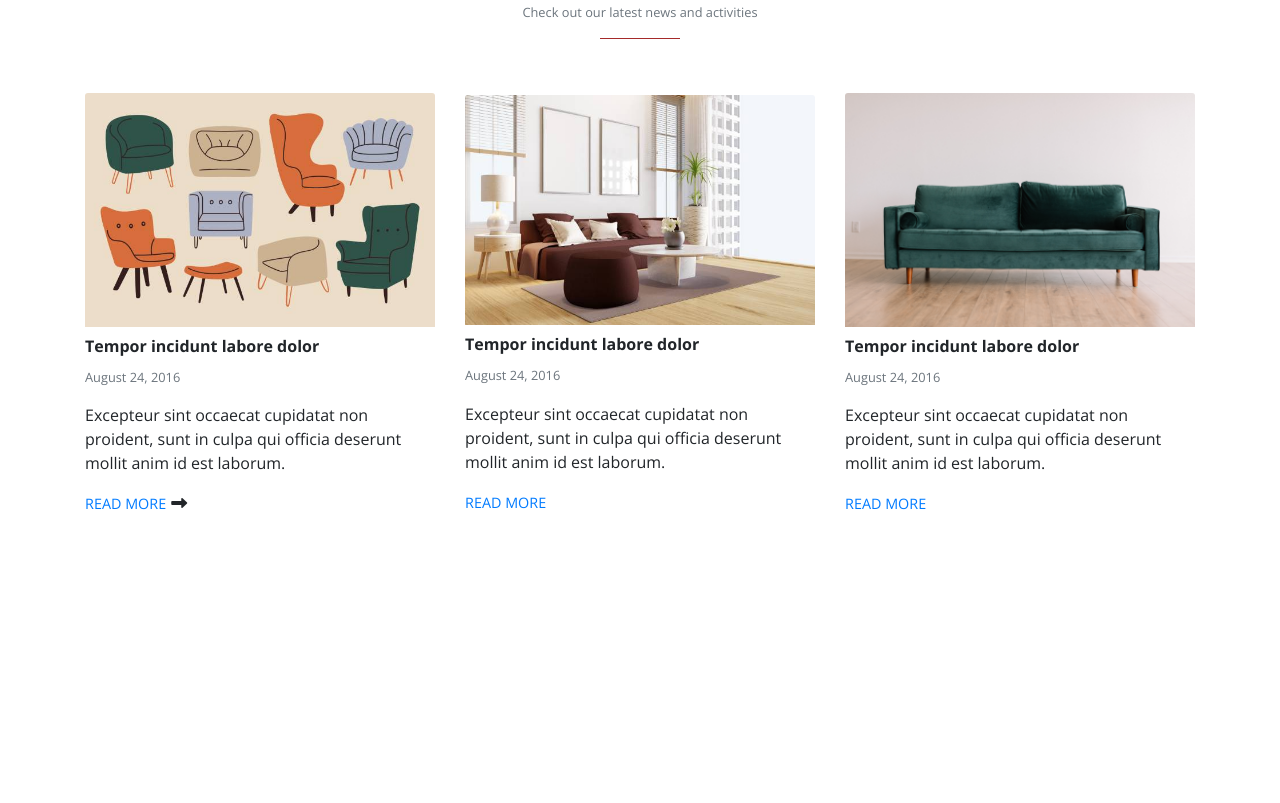
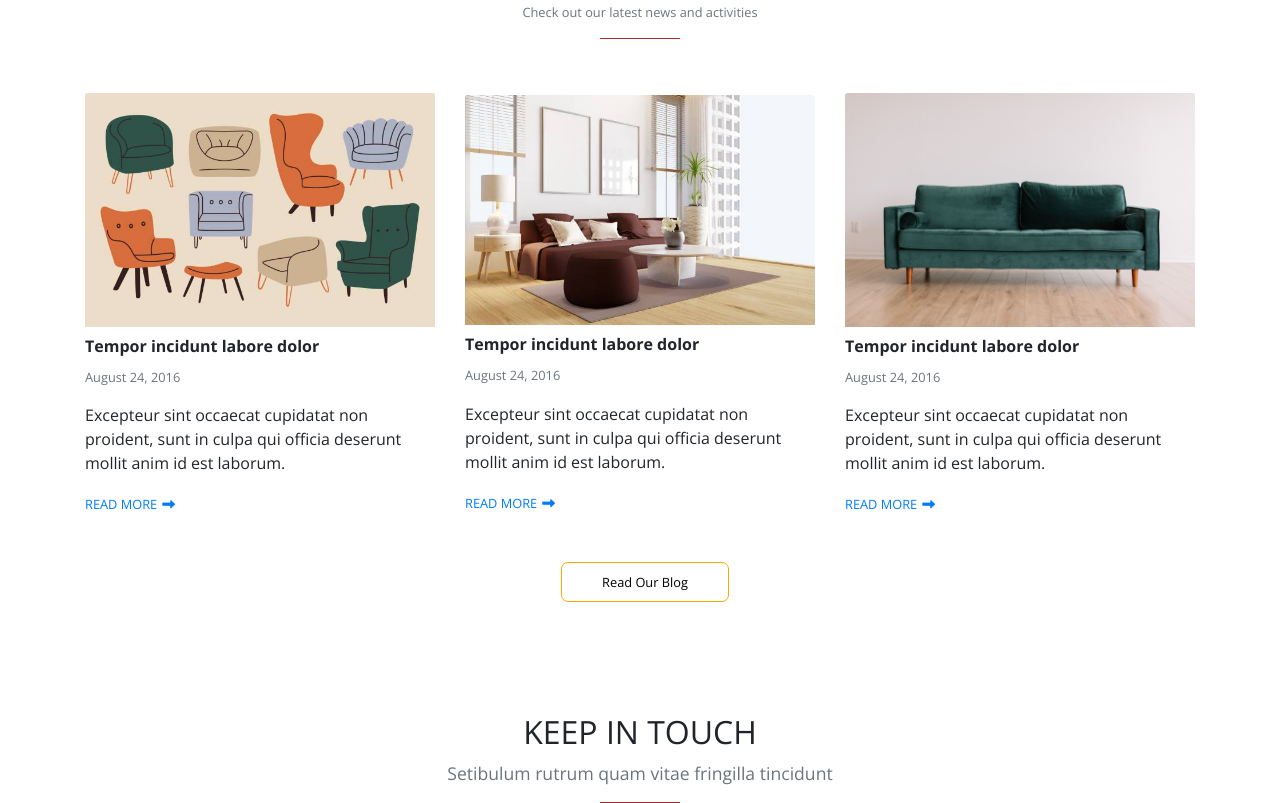
Before and after one commit to Ayoor/Gittest, a plain HTML site: page index.html in a window 1280 px wide. Shown: the part 4707-5510 px from the top of the page. Before the commit the page ends 5222 px from the top, so only its background shows below. Drawn offline with nearby package versions, Linux system fonts and the light colour scheme.

Commit message:
add read blog btn

```diff
--- a/index.html
+++ b/index.html
@@ -411,6 +411,7 @@ Excepteur sint occaecat cupidatat none proident, sunt in culpa qui officia deser
         </div>
 
         </div>
+
       </section>
 
 <!-- video section -->
@@ -418,7 +419,7 @@ Excepteur sint occaecat cupidatat none proident, sunt in culpa qui officia deser
       <div class="vidjumbo card">
         <div class="playwrapper text-center">
           <span style="color: white;" class="playspan"> <i class="fa-regular fa-circle-play fa-5x play" ></i></span>
-          <span style="color: white;" class="pausespan"> <i class="fa-regular fa-circle-pause fa-5x pause"></i></span> -->
+          <span style="color: white;" class="pausespan"> <i class="fa-regular fa-circle-pause fa-5x pause"></i></span>
         </div>
 
         <video preload="auto" loop id="myVideo">
@@ -453,7 +454,7 @@ Excepteur sint occaecat cupidatat none proident, sunt in culpa qui officia deser
                             <p class="card-text text-muted">August 24, 2016</p>
 
                             <p class="card-text">Excepteur sint occaecat cupidatat non proident, sunt in culpa qui officia deserunt mollit anim id est laborum. </p>
-                           <span> <a href="">READ MORE</a><i class="fa-solid fa-right-long"></i></span>
+                           <a href="">READ MORE<i class="fa-solid fa-right-long"></i></a>
                           </div>
 
                         </div>
@@ -468,7 +469,7 @@ Excepteur sint occaecat cupidatat none proident, sunt in culpa qui officia deser
                             <p class="card-text text-muted">August 24, 2016</p>
 
                             <p class="card-text">Excepteur sint occaecat cupidatat non proident, sunt in culpa qui officia deserunt mollit anim id est laborum. </p>
-                            <a href="">READ MORE</a>
+                            <a href="">READ MORE<i class="fa-solid fa-right-long"></i></a>
                           </div>
 
                         </div>
@@ -483,7 +484,7 @@ Excepteur sint occaecat cupidatat none proident, sunt in culpa qui officia deser
                             <p class="card-text text-muted">August 24, 2016</p>
 
                             <p class="card-text">Excepteur sint occaecat cupidatat non proident, sunt in culpa qui officia deserunt mollit anim id est laborum. </p>
-                            <a href="">READ MORE</a>
+                            <a href="">READ MORE<i class="fa-solid fa-right-long"></i></a>
                           </div>
 
                         </div>
@@ -492,10 +493,19 @@ Excepteur sint occaecat cupidatat none proident, sunt in culpa qui officia deser
 
 
              </div>
+             <div class="text-center btncontainer"> <a href="" class="blogbtn text-center">Read Our Blog</a></div>
 
       </section>
 
+      <section class="contactsection">
 
+        <div class="contenttopic text-center">
+          <h2>KEEP IN TOUCH</h2>
+          <p class="text-muted abouttext text-muted"> Setibulum rutrum quam vitae fringilla tincidunt</p>
+
+          <div class="headerunderline"></div>
+        </div>
+      </section>
 
 
 
@@ -541,5 +551,7 @@ if (videoElement.paused) {
 <script src="https://cdn.jsdelivr.net/npm/jquery@3.5.1/dist/jquery.slim.min.js" integrity="sha384-DfXdz2htPH0lsSSs5nCTpuj/zy4C+OGpamoFVy38MVBnE+IbbVYUew+OrCXaRkfj" crossorigin="anonymous"></script>
 <script src="https://cdn.jsdelivr.net/npm/popper.js@1.16.1/dist/umd/popper.min.js" integrity="sha384-9/reFTGAW83EW2RDu2S0VKaIzap3H66lZH81PoYlFhbGU+6BZp6G7niu735Sk7lN" crossorigin="anonymous"></script>
 <script src="https://cdn.jsdelivr.net/npm/bootstrap@4.6.2/dist/js/bootstrap.min.js" integrity="sha384-+sLIOodYLS7CIrQpBjl+C7nPvqq+FbNUBDunl/OZv93DB7Ln/533i8e/mZXLi/P+" crossorigin="anonymous"></script>
+
+
 </body>
 </html>
--- a/style.css
+++ b/style.css
@@ -203,7 +203,7 @@ animation: slide_up 1s ease;
     margin-bottom: 3rem;
   }
 
-  .contactbtn{
+  .contactbtn, .blogbtn{
     border: 1px solid orange;
     border-radius: 7px;
     background-color: transparent;
@@ -220,7 +220,7 @@ animation: slide_up 1s ease;
 
     margin-bottom: 30px;
 }
-.contactbtn:hover{
+.contactbtn:hover, .blogbtn:hover{
     border: 1px solid orange;
     border-radius: 7px;
     background-color: brown;
@@ -504,3 +504,24 @@ background: rgb(0, 0, 0, 0.6);
 .newssection a{
     margin-right: 5px;
 }
+
+.blogbtn{
+position: relative;
+margin-top: 100px;
+
+}
+
+.btncontainer{
+
+    margin-top: 150px;
+}
+
+.newssection i{
+padding-left: 5px;
+}
+.newssection a:hover{
+    color: black;
+}
+.newssection a{
+    font-size: 80%;
+}
```
